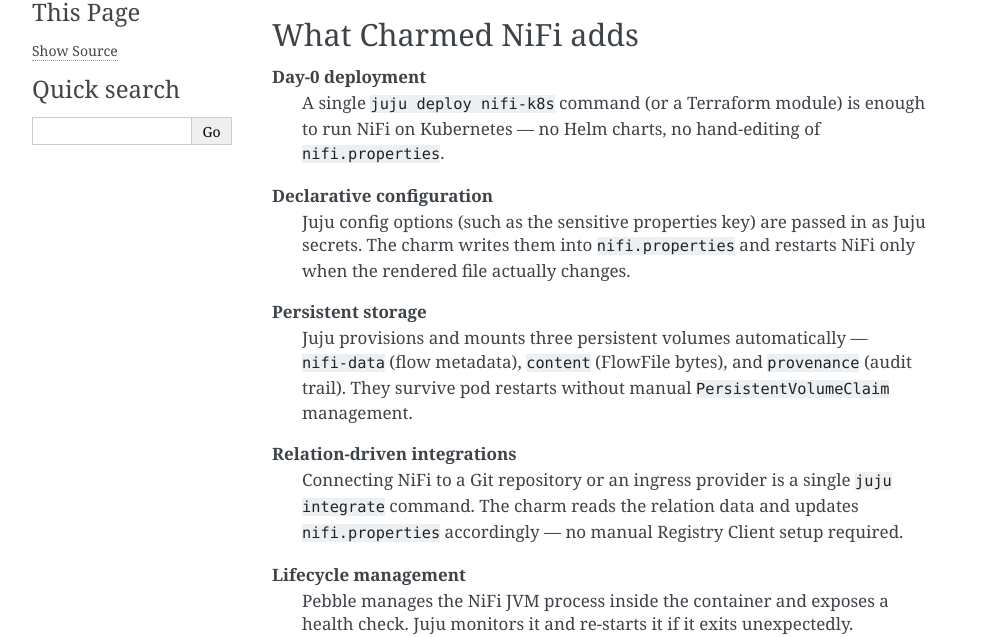
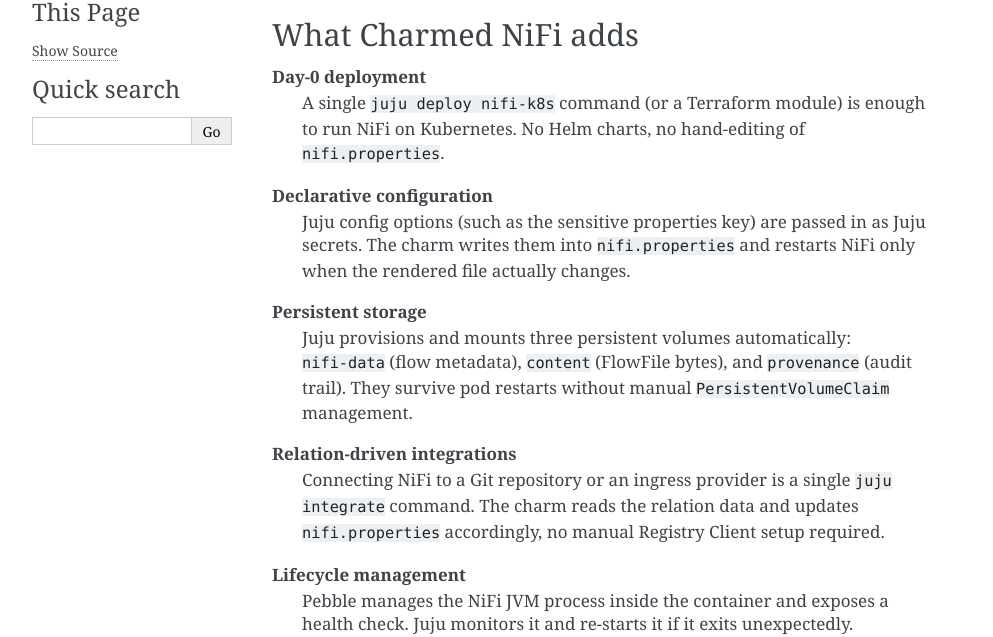
Before and after one commit to canonical/charmed-nifi-documentation, a Sphinx documentation site: the page built from docs/explanation/charmed-vs-upstream.rst, in a window 1280 px wide. Shown: the part 215-852 px from the top of the page, without its empty margins (148-1141 px from the left). Built offline with Sphinx 7.4.7, drawn with Linux system fonts in a browser that asks for light colours.

Commit message:
clean up

```diff
--- a/docs/explanation/charmed-vs-upstream.rst
+++ b/docs/explanation/charmed-vs-upstream.rst
@@ -13,7 +13,7 @@
 
 **Day-0 deployment**
    A single ``juju deploy nifi-k8s`` command (or a Terraform module) is enough
-   to run NiFi on Kubernetes — no Helm charts, no hand-editing of
+   to run NiFi on Kubernetes. No Helm charts, no hand-editing of
    ``nifi.properties``.
 
 **Declarative configuration**
@@ -22,7 +22,7 @@
    NiFi only when the rendered file actually changes.
 
 **Persistent storage**
-   Juju provisions and mounts three persistent volumes automatically —
+   Juju provisions and mounts three persistent volumes automatically:
    ``nifi-data`` (flow metadata), ``content`` (FlowFile bytes), and
    ``provenance`` (audit trail). They survive pod restarts without manual
    ``PersistentVolumeClaim`` management.
@@ -30,7 +30,7 @@
 **Relation-driven integrations**
    Connecting NiFi to a Git repository or an ingress provider is a single
    ``juju integrate`` command. The charm reads the relation data and updates
-   ``nifi.properties`` accordingly — no manual Registry Client setup required.
+   ``nifi.properties`` accordingly, no manual Registry Client setup required.
 
 **Lifecycle management**
    Pebble manages the NiFi JVM process inside the container and exposes a
```
